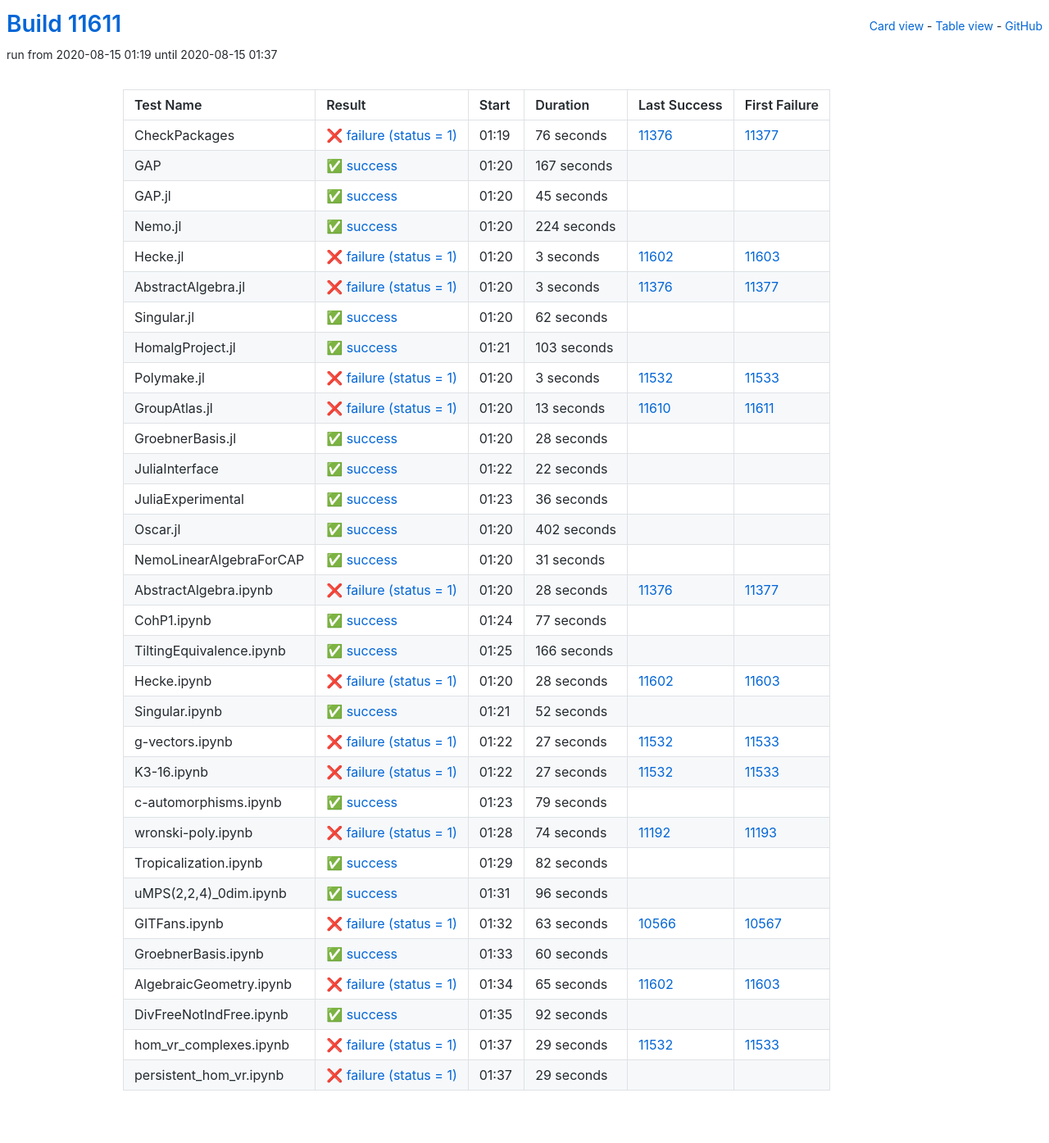
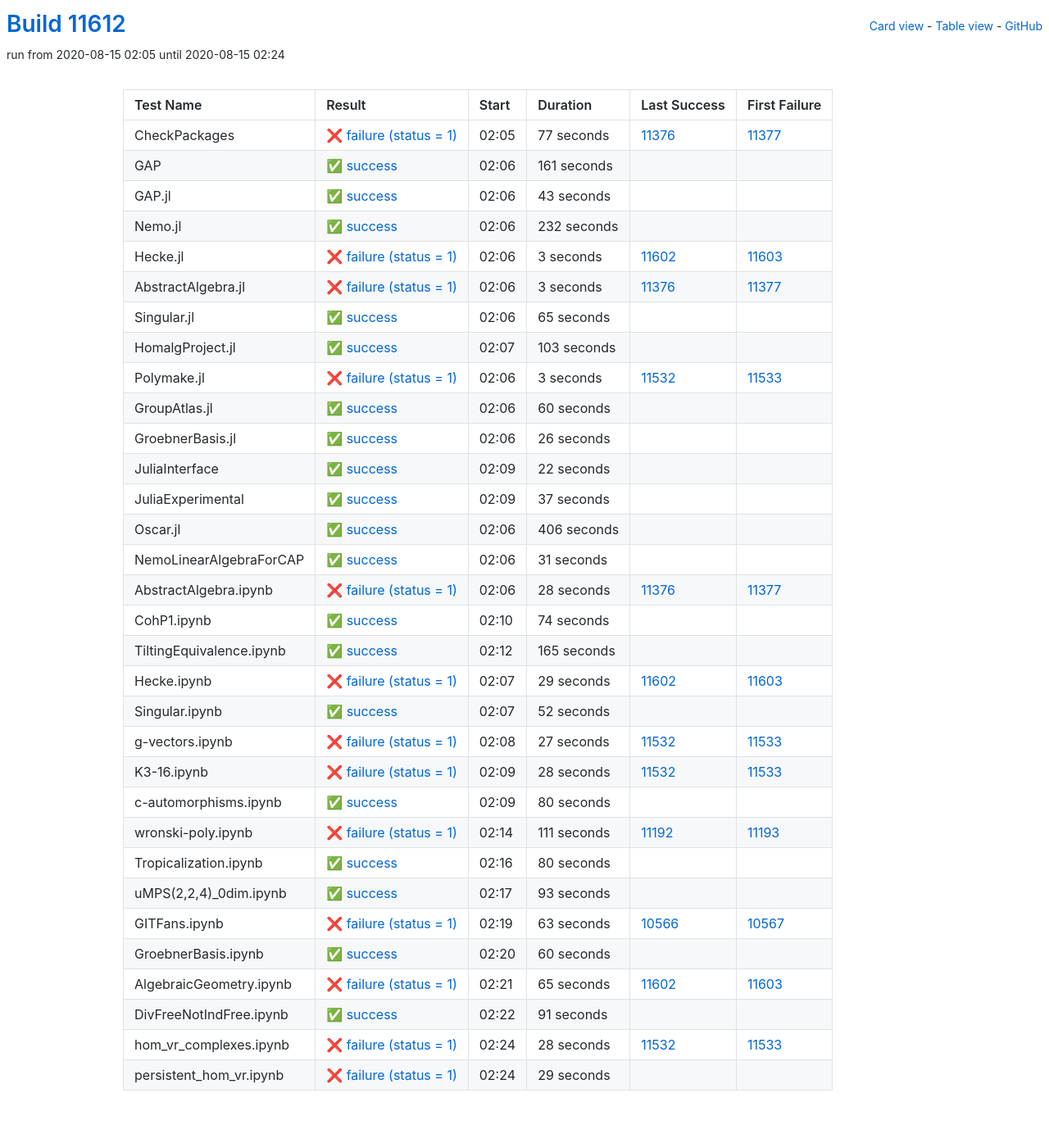
Before and after one commit to oscar-system/oscar-ci-status, a Jekyll site: the page built from table.html, in a window 1280 px wide. Shown: the whole page at 82% size. Built offline with Jekyll 4.4.1, drawn with Linux system fonts in a browser that asks for light colours.

Commit message:
Build #11612

```diff
--- a/_data/ci.yml
+++ b/_data/ci.yml
@@ -1,6 +1,6 @@
 ---
-build: 11611
-build_url: https://oscarci.mathematik.uni-kl.de/job/oscar/11611/
+build: 11612
+build_url: https://oscarci.mathematik.uni-kl.de/job/oscar/11612/
 job: oscar
 organization: oscar-system
 repo: oscar-ci-status
@@ -8,56 +8,56 @@
 tests:
 - name: CheckPackages
   id: checkpackages
-  log: https://oscarci.mathematik.uni-kl.de/job/oscar/11611/artifact/logs/build-11611/CheckPackages.log
-  start: 2020-08-15 01:19
+  log: https://oscarci.mathematik.uni-kl.de/job/oscar/11612/artifact/logs/build-11612/CheckPackages.log
+  start: 2020-08-15 02:05
   success: false
   exitcode: 1
   status: failure
-  duration: 76
+  duration: 77
   last_success: 11376
   last_success_url: https://oscarci.mathematik.uni-kl.de/job/oscar/11376/
   first_failure: 11377
   first_failure_url: https://oscarci.mathematik.uni-kl.de/job/oscar/11377/
 - name: GAP
   id: gap
-  log: https://oscarci.mathematik.uni-kl.de/job/oscar/11611/artifact/logs/build-11611/GAP.log
-  start: 2020-08-15 01:20
+  log: https://oscarci.mathematik.uni-kl.de/job/oscar/11612/artifact/logs/build-11612/GAP.log
+  start: 2020-08-15 02:06
   success: true
   exitcode: 0
   status: success
-  duration: 167
+  duration: 161
   last_success: false
   last_success_url:
   first_failure: false
   first_failure_url:
 - name: GAP.jl
   id: gap-jl
-  log: https://oscarci.mathematik.uni-kl.de/job/oscar/11611/artifact/logs/build-11611/GAP.jl.log
-  start: 2020-08-15 01:20
+  log: https://oscarci.mathematik.uni-kl.de/job/oscar/11612/artifact/logs/build-11612/GAP.jl.log
+  start: 2020-08-15 02:06
   success: true
   exitcode: 0
   status: success
-  duration: 45
+  duration: 43
   last_success: false
   last_success_url:
   first_failure: false
   first_failure_url:
 - name: Nemo.jl
   id: nemo-jl
-  log: https://oscarci.mathematik.uni-kl.de/job/oscar/11611/artifact/logs/build-11611/Nemo.jl.log
-  start: 2020-08-15 01:20
+  log: https://oscarci.mathematik.uni-kl.de/job/oscar/11612/artifact/logs/build-11612/Nemo.jl.log
+  start: 2020-08-15 02:06
   success: true
   exitcode: 0
   status: success
-  duration: 224
+  duration: 232
   last_success: false
   last_success_url:
   first_failure: false
   first_failure_url:
 - name: Hecke.jl
   id: hecke-jl
-  log: https://oscarci.mathematik.uni-kl.de/job/oscar/11611/artifact/logs/build-11611/Hecke.jl.log
-  start: 2020-08-15 01:20
+  log: https://oscarci.mathematik.uni-kl.de/job/oscar/11612/artifact/logs/build-11612/Hecke.jl.log
+  start: 2020-08-15 02:06
   success: false
   exitcode: 1
   status: failure
@@ -68,8 +68,8 @@
   first_failure_url: https://oscarci.mathematik.uni-kl.de/job/oscar/11603/
 - name: AbstractAlgebra.jl
   id: abstractalgebra-jl
-  log: https://oscarci.mathematik.uni-kl.de/job/oscar/11611/artifact/logs/build-11611/AbstractAlgebra.jl.log
-  start: 2020-08-15 01:20
+  log: https://oscarci.mathematik.uni-kl.de/job/oscar/11612/artifact/logs/build-11612/AbstractAlgebra.jl.log
+  start: 2020-08-15 02:06
   success: false
   exitcode: 1
   status: failure
@@ -80,20 +80,20 @@
   first_failure_url: https://oscarci.mathematik.uni-kl.de/job/oscar/11377/
 - name: Singular.jl
   id: singular-jl
-  log: https://oscarci.mathematik.uni-kl.de/job/oscar/11611/artifact/logs/build-11611/Singular.jl.log
-  start: 2020-08-15 01:20
+  log: https://oscarci.mathematik.uni-kl.de/job/oscar/11612/artifact/logs/build-11612/Singular.jl.log
+  start: 2020-08-15 02:06
   success: true
   exitcode: 0
   status: success
-  duration: 62
+  duration: 65
   last_success: false
   last_success_url:
   first_failure: false
   first_failure_url:
 - name: HomalgProject.jl
   id: homalgproject-jl
-  log: https://oscarci.mathematik.uni-kl.de/job/oscar/11611/artifact/logs/build-11611/HomalgProject.jl.log
-  start: 2020-08-15 01:21
+  log: https://oscarci.mathematik.uni-kl.de/job/oscar/11612/artifact/logs/build-11612/HomalgProject.jl.log
+  start: 2020-08-15 02:07
   success: true
   exitcode: 0
   status: success
@@ -104,8 +104,8 @@
   first_failure_url:
 - name: Polymake.jl
   id: polymake-jl
-  log: https://oscarci.mathematik.uni-kl.de/job/oscar/11611/artifact/logs/build-11611/Polymake.jl.log
-  start: 2020-08-15 01:20
+  log: https://oscarci.mathematik.uni-kl.de/job/oscar/11612/artifact/logs/build-11612/Polymake.jl.log
+  start: 2020-08-15 02:06
   success: false
   exitcode: 1
   status: failure
@@ -116,32 +116,32 @@
   first_failure_url: https://oscarci.mathematik.uni-kl.de/job/oscar/11533/
 - name: GroupAtlas.jl
   id: groupatlas-jl
-  log: https://oscarci.mathematik.uni-kl.de/job/oscar/11611/artifact/logs/build-11611/GroupAtlas.jl.log
-  start: 2020-08-15 01:20
-  success: false
-  exitcode: 1
-  status: failure
-  duration: 13
-  last_success: 11610
-  last_success_url: https://oscarci.mathematik.uni-kl.de/job/oscar/11610/
-  first_failure: 11611
-  first_failure_url: https://oscarci.mathematik.uni-kl.de/job/oscar/11611/
-- name: GroebnerBasis.jl
-  id: groebnerbasis-jl
-  log: https://oscarci.mathematik.uni-kl.de/job/oscar/11611/artifact/logs/build-11611/GroebnerBasis.jl.log
-  start: 2020-08-15 01:20
+  log: https://oscarci.mathematik.uni-kl.de/job/oscar/11612/artifact/logs/build-11612/GroupAtlas.jl.log
+  start: 2020-08-15 02:06
   success: true
   exitcode: 0
   status: success
-  duration: 28
+  duration: 60
+  last_success: false
+  last_success_url:
+  first_failure: false
+  first_failure_url:
+- name: GroebnerBasis.jl
+  id: groebnerbasis-jl
+  log: https://oscarci.mathematik.uni-kl.de/job/oscar/11612/artifact/logs/build-11612/GroebnerBasis.jl.log
+  start: 2020-08-15 02:06
+  success: true
+  exitcode: 0
+  status: success
+  duration: 26
   last_success: false
   last_success_url:
   first_failure: false
   first_failure_url:
 - name: JuliaInterface
   id: juliainterface
-  log: https://oscarci.mathematik.uni-kl.de/job/oscar/11611/artifact/logs/build-11611/JuliaInterface.log
-  start: 2020-08-15 01:22
+  log: https://oscarci.mathematik.uni-kl.de/job/oscar/11612/artifact/logs/build-11612/JuliaInterface.log
+  start: 2020-08-15 02:09
   success: true
   exitcode: 0
   status: success
@@ -152,32 +152,32 @@
   first_failure_url:
 - name: JuliaExperimental
   id: juliaexperimental
-  log: https://oscarci.mathematik.uni-kl.de/job/oscar/11611/artifact/logs/build-11611/JuliaExperimental.log
-  start: 2020-08-15 01:23
+  log: https://oscarci.mathematik.uni-kl.de/job/oscar/11612/artifact/logs/build-11612/JuliaExperimental.log
+  start: 2020-08-15 02:09
   success: true
   exitcode: 0
   status: success
-  duration: 36
+  duration: 37
   last_success: false
   last_success_url:
   first_failure: false
   first_failure_url:
 - name: Oscar.jl
   id: oscar-jl
-  log: https://oscarci.mathematik.uni-kl.de/job/oscar/11611/artifact/logs/build-11611/Oscar.jl.log
-  start: 2020-08-15 01:20
+  log: https://oscarci.mathematik.uni-kl.de/job/oscar/11612/artifact/logs/build-11612/Oscar.jl.log
+  start: 2020-08-15 02:06
   success: true
   exitcode: 0
   status: success
-  duration: 402
+  duration: 406
   last_success: false
   last_success_url:
   first_failure: false
   first_failure_url:
 - name: NemoLinearAlgebraForCAP
   id: nemolinearalgebraforcap
-  log: https://oscarci.mathematik.uni-kl.de/job/oscar/11611/artifact/logs/build-11611/NemoLinearAlgebraForCAP.log
-  start: 2020-08-15 01:20
+  log: https://oscarci.mathematik.uni-kl.de/job/oscar/11612/artifact/logs/build-11612/NemoLinearAlgebraForCAP.log
+  start: 2020-08-15 02:06
   success: true
   exitcode: 0
   status: success
@@ -188,8 +188,8 @@
   first_failure_url:
 - name: AbstractAlgebra.ipynb
   id: abstractalgebra-ipynb
-  log: https://oscarci.mathematik.uni-kl.de/job/oscar/11611/artifact/logs/build-11611/AbstractAlgebra.ipynb.log
-  start: 2020-08-15 01:20
+  log: https://oscarci.mathematik.uni-kl.de/job/oscar/11612/artifact/logs/build-11612/AbstractAlgebra.ipynb.log
+  start: 2020-08-15 02:06
   success: false
   exitcode: 1
   status: failure
@@ -200,44 +200,44 @@
   first_failure_url: https://oscarci.mathematik.uni-kl.de/job/oscar/11377/
 - name: CohP1.ipynb
   id: cohp1-ipynb
-  log: https://oscarci.mathematik.uni-kl.de/job/oscar/11611/artifact/logs/build-11611/CohP1.ipynb.log
-  start: 2020-08-15 01:24
+  log: https://oscarci.mathematik.uni-kl.de/job/oscar/11612/artifact/logs/build-11612/CohP1.ipynb.log
+  start: 2020-08-15 02:10
   success: true
   exitcode: 0
   status: success
-  duration: 77
+  duration: 74
   last_success: false
   last_success_url:
   first_failure: false
   first_failure_url:
 - name: TiltingEquivalence.ipynb
   id: tiltingequivalence-ipynb
-  log: https://oscarci.mathematik.uni-kl.de/job/oscar/11611/artifact/logs/build-11611/TiltingEquivalence.ipynb.log
-  start: 2020-08-15 01:25
+  log: https://oscarci.mathematik.uni-kl.de/job/oscar/11612/artifact/logs/build-11612/TiltingEquivalence.ipynb.log
+  start: 2020-08-15 02:12
   success: true
   exitcode: 0
   status: success
-  duration: 166
+  duration: 165
   last_success: false
   last_success_url:
   first_failure: false
   first_failure_url:
 - name: Hecke.ipynb
   id: hecke-ipynb
-  log: https://oscarci.mathematik.uni-kl.de/job/oscar/11611/artifact/logs/build-11611/Hecke.ipynb.log
-  start: 2020-08-15 01:20
+  log: https://oscarci.mathematik.uni-kl.de/job/oscar/11612/artifact/logs/build-11612/Hecke.ipynb.log
+  start: 2020-08-15 02:07
   success: false
   exitcode: 1
   status: failure
-  duration: 28
+  duration: 29
   last_success: 11602
   last_success_url: https://oscarci.mathematik.uni-kl.de/job/oscar/11602/
   first_failure: 11603
   first_failure_url: https://oscarci.mathematik.uni-kl.de/job/oscar/11603/
 - name: Singular.ipynb
   id: singular-ipynb
-  log: https://oscarci.mathematik.uni-kl.de/job/oscar/11611/artifact/logs/build-11611/Singular.ipynb.log
-  start: 2020-08-15 01:21
+  log: https://oscarci.mathematik.uni-kl.de/job/oscar/11612/artifact/logs/build-11612/Singular.ipynb.log
+  start: 2020-08-15 02:07
   success: true
   exitcode: 0
   status: success
@@ -248,8 +248,8 @@
   first_failure_url:
 - name: g-vectors.ipynb
   id: g-vectors-ipynb
-  log: https://oscarci.mathematik.uni-kl.de/job/oscar/11611/artifact/logs/build-11611/g-vectors.ipynb.log
-  start: 2020-08-15 01:22
+  log: https://oscarci.mathematik.uni-kl.de/job/oscar/11612/artifact/logs/build-11612/g-vectors.ipynb.log
+  start: 2020-08-15 02:08
   success: false
   exitcode: 1
   status: failure
@@ -260,68 +260,68 @@
   first_failure_url: https://oscarci.mathematik.uni-kl.de/job/oscar/11533/
 - name: K3-16.ipynb
   id: k3-16-ipynb
-  log: https://oscarci.mathematik.uni-kl.de/job/oscar/11611/artifact/logs/build-11611/K3-16.ipynb.log
-  start: 2020-08-15 01:22
+  log: https://oscarci.mathematik.uni-kl.de/job/oscar/11612/artifact/logs/build-11612/K3-16.ipynb.log
+  start: 2020-08-15 02:09
   success: false
   exitcode: 1
   status: failure
-  duration: 27
+  duration: 28
   last_success: 11532
   last_success_url: https://oscarci.mathematik.uni-kl.de/job/oscar/11532/
   first_failure: 11533
   first_failure_url: https://oscarci.mathematik.uni-kl.de/job/oscar/11533/
 - name: c-automorphisms.ipynb
   id: c-automorphisms-ipynb
-  log: https://oscarci.mathematik.uni-kl.de/job/oscar/11611/artifact/logs/build-11611/c-automorphisms.ipynb.log
-  start: 2020-08-15 01:23
+  log: https://oscarci.mathematik.uni-kl.de/job/oscar/11612/artifact/logs/build-11612/c-automorphisms.ipynb.log
+  start: 2020-08-15 02:09
   success: true
   exitcode: 0
   status: success
-  duration: 79
+  duration: 80
   last_success: false
   last_success_url:
   first_failure: false
   first_failure_url:
 - name: wronski-poly.ipynb
   id: wronski-poly-ipynb
-  log: https://oscarci.mathematik.uni-kl.de/job/oscar/11611/artifact/logs/build-11611/wronski-poly.ipynb.log
-  start: 2020-08-15 01:28
+  log: https://oscarci.mathematik.uni-kl.de/job/oscar/11612/artifact/logs/build-11612/wronski-poly.ipynb.log
+  start: 2020-08-15 02:14
   success: false
   exitcode: 1
   status: failure
-  duration: 74
+  duration: 111
   last_success: 11192
   last_success_url: https://oscarci.mathematik.uni-kl.de/job/oscar/11192/
   first_failure: 11193
   first_failure_url: https://oscarci.mathematik.uni-kl.de/job/oscar/11193/
 - name: Tropicalization.ipynb
   id: tropicalization-ipynb
-  log: https://oscarci.mathematik.uni-kl.de/job/oscar/11611/artifact/logs/build-11611/Tropicalization.ipynb.log
-  start: 2020-08-15 01:29
+  log: https://oscarci.mathematik.uni-kl.de/job/oscar/11612/artifact/logs/build-11612/Tropicalization.ipynb.log
+  start: 2020-08-15 02:16
   success: true
   exitcode: 0
   status: success
-  duration: 82
+  duration: 80
   last_success: false
   last_success_url:
   first_failure: false
   first_failure_url:
 - name: uMPS(2,2,4)_0dim.ipynb
   id: umps-2-2-4-0dim-ipynb
-  log: https://oscarci.mathematik.uni-kl.de/job/oscar/11611/artifact/logs/build-11611/uMPS-2-2-4-_0dim.ipynb.log
-  start: 2020-08-15 01:31
+  log: https://oscarci.mathematik.uni-kl.de/job/oscar/11612/artifact/logs/build-11612/uMPS-2-2-4-_0dim.ipynb.log
+  start: 2020-08-15 02:17
   success: true
   exitcode: 0
   status: success
-  duration: 96
+  duration: 93
   last_success: false
   last_success_url:
   first_failure: false
   first_failure_url:
 - name: GITFans.ipynb
   id: gitfans-ipynb
-  log: https://oscarci.mathematik.uni-kl.de/job/oscar/11611/artifact/logs/build-11611/GITFans.ipynb.log
-  start: 2020-08-15 01:32
+  log: https://oscarci.mathematik.uni-kl.de/job/oscar/11612/artifact/logs/build-11612/GITFans.ipynb.log
+  start: 2020-08-15 02:19
   success: false
   exitcode: 1
   status: failure
@@ -332,8 +332,8 @@
   first_failure_url: https://oscarci.mathematik.uni-kl.de/job/oscar/10567/
 - name: GroebnerBasis.ipynb
   id: groebnerbasis-ipynb
-  log: https://oscarci.mathematik.uni-kl.de/job/oscar/11611/artifact/logs/build-11611/GroebnerBasis.ipynb.log
-  start: 2020-08-15 01:33
+  log: https://oscarci.mathematik.uni-kl.de/job/oscar/11612/artifact/logs/build-11612/GroebnerBasis.ipynb.log
+  start: 2020-08-15 02:20
   success: true
   exitcode: 0
   status: success
@@ -344,8 +344,8 @@
   first_failure_url:
 - name: AlgebraicGeometry.ipynb
   id: algebraicgeometry-ipynb
-  log: https://oscarci.mathematik.uni-kl.de/job/oscar/11611/artifact/logs/build-11611/AlgebraicGeometry.ipynb.log
-  start: 2020-08-15 01:34
+  log: https://oscarci.mathematik.uni-kl.de/job/oscar/11612/artifact/logs/build-11612/AlgebraicGeometry.ipynb.log
+  start: 2020-08-15 02:21
   success: false
   exitcode: 1
   status: failure
@@ -356,32 +356,32 @@
   first_failure_url: https://oscarci.mathematik.uni-kl.de/job/oscar/11603/
 - name: DivFreeNotIndFree.ipynb
   id: divfreenotindfree-ipynb
-  log: https://oscarci.mathematik.uni-kl.de/job/oscar/11611/artifact/logs/build-11611/DivFreeNotIndFree.ipynb.log
-  start: 2020-08-15 01:35
+  log: https://oscarci.mathematik.uni-kl.de/job/oscar/11612/artifact/logs/build-11612/DivFreeNotIndFree.ipynb.log
+  start: 2020-08-15 02:22
   success: true
   exitcode: 0
   status: success
-  duration: 92
+  duration: 91
   last_success: false
   last_success_url:
   first_failure: false
   first_failure_url:
 - name: hom_vr_complexes.ipynb
   id: hom-vr-complexes-ipynb
-  log: https://oscarci.mathematik.uni-kl.de/job/oscar/11611/artifact/logs/build-11611/hom_vr_complexes.ipynb.log
-  start: 2020-08-15 01:37
+  log: https://oscarci.mathematik.uni-kl.de/job/oscar/11612/artifact/logs/build-11612/hom_vr_complexes.ipynb.log
+  start: 2020-08-15 02:24
   success: false
   exitcode: 1
   status: failure
-  duration: 29
+  duration: 28
   last_success: 11532
   last_success_url: https://oscarci.mathematik.uni-kl.de/job/oscar/11532/
   first_failure: 11533
   first_failure_url: https://oscarci.mathematik.uni-kl.de/job/oscar/11533/
 - name: persistent_hom_vr.ipynb
   id: persistent-hom-vr-ipynb
-  log: https://oscarci.mathematik.uni-kl.de/job/oscar/11611/artifact/logs/build-11611/persistent_hom_vr.ipynb.log
-  start: 2020-08-15 01:37
+  log: https://oscarci.mathematik.uni-kl.de/job/oscar/11612/artifact/logs/build-11612/persistent_hom_vr.ipynb.log
+  start: 2020-08-15 02:24
   success: false
   exitcode: 1
   status: failure
```
Also changed, not shown: README.md.
